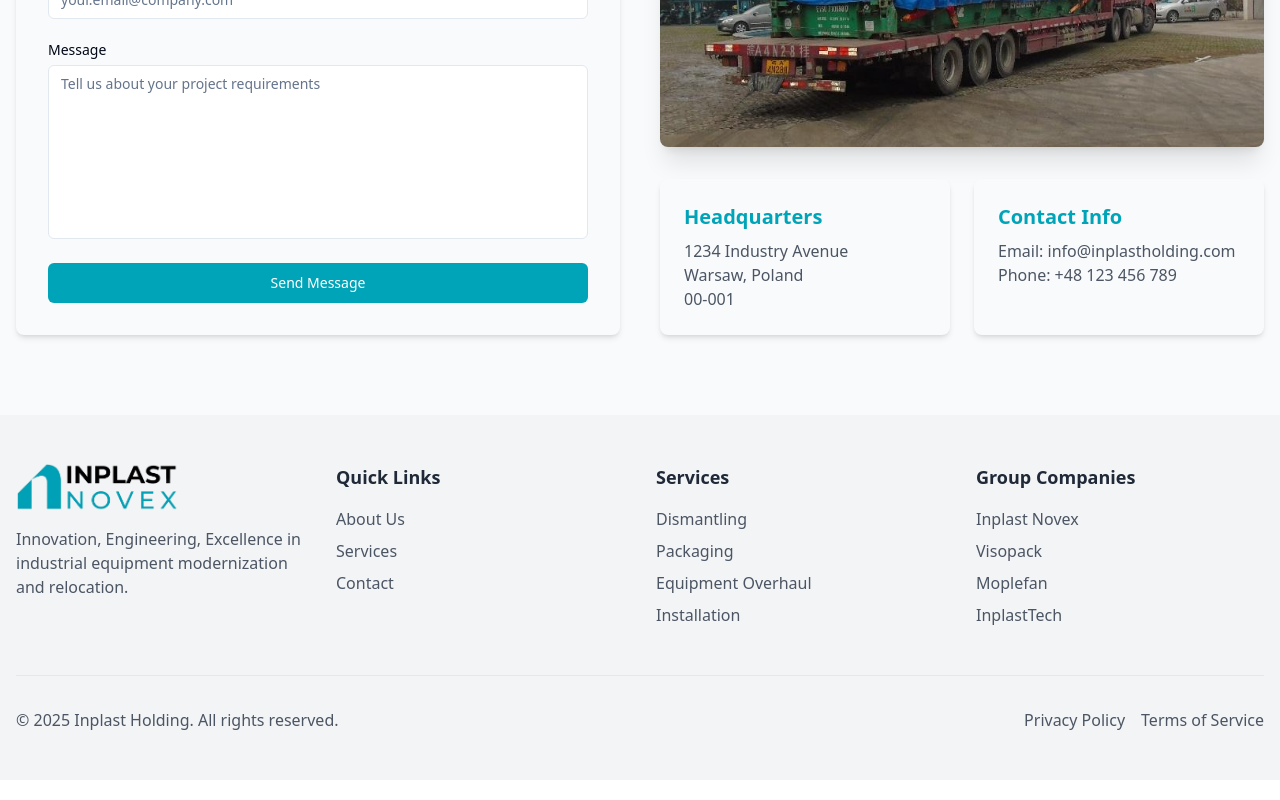
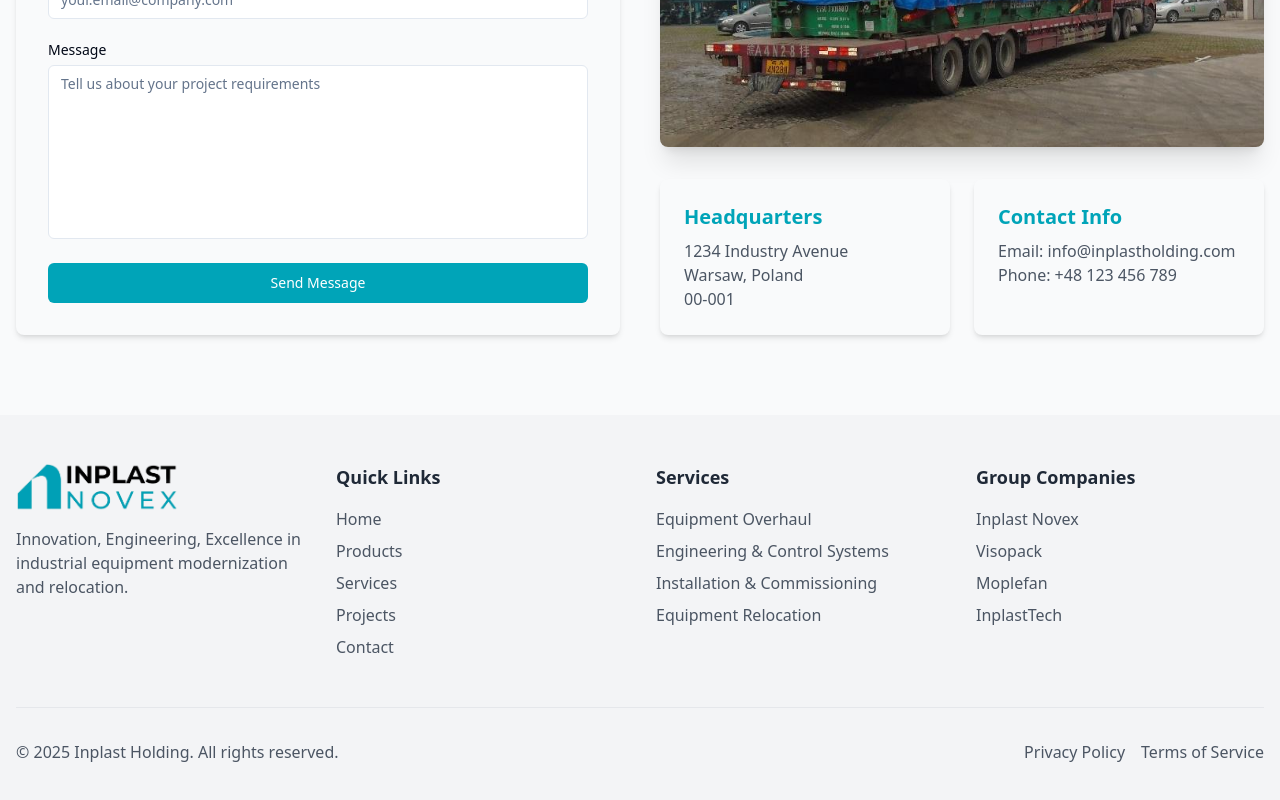
Before and after one commit to dvdktsmn/inplast-modernize-web-28, a React (Vite) app: page /contact in a window 1280 px wide. Shown: the part 477-1277 px from the top of the page. Built offline with nearby package versions, Linux system fonts and the light colour scheme.

Commit message:
Update footer links
Update the footer to include new quick links and service category links.

```diff
--- a/src/components/Footer.tsx
+++ b/src/components/Footer.tsx
@@ -1,5 +1,6 @@
 
 import React from 'react';
+import { Link } from 'react-router-dom';
 
 const Footer = () => {
   const currentYear = new Date().getFullYear();
@@ -22,19 +23,21 @@ const Footer = () => {
           <div>
             <h4 className="text-lg font-semibold text-gray-800 mb-4">Quick Links</h4>
             <ul className="space-y-2">
-              <li><a href="#about" className="text-gray-600 hover:text-inplast-teal transition-colors">About Us</a></li>
-              <li><a href="#services" className="text-gray-600 hover:text-inplast-teal transition-colors">Services</a></li>
-              <li><a href="#contact" className="text-gray-600 hover:text-inplast-teal transition-colors">Contact</a></li>
+              <li><Link to="/" className="text-gray-600 hover:text-inplast-teal transition-colors">Home</Link></li>
+              <li><Link to="/products" className="text-gray-600 hover:text-inplast-teal transition-colors">Products</Link></li>
+              <li><Link to="/services" className="text-gray-600 hover:text-inplast-teal transition-colors">Services</Link></li>
+              <li><Link to="/projects" className="text-gray-600 hover:text-inplast-teal transition-colors">Projects</Link></li>
+              <li><Link to="/contact" className="text-gray-600 hover:text-inplast-teal transition-colors">Contact</Link></li>
             </ul>
           </div>
 
           <div>
             <h4 className="text-lg font-semibold text-gray-800 mb-4">Services</h4>
             <ul className="space-y-2">
-              <li><a href="#" className="text-gray-600 hover:text-inplast-teal transition-colors">Dismantling</a></li>
-              <li><a href="#" className="text-gray-600 hover:text-inplast-teal transition-colors">Packaging</a></li>
-              <li><a href="#" className="text-gray-600 hover:text-inplast-teal transition-colors">Equipment Overhaul</a></li>
-              <li><a href="#" className="text-gray-600 hover:text-inplast-teal transition-colors">Installation</a></li>
+              <li><Link to="/services/overhaul" className="text-gray-600 hover:text-inplast-teal transition-colors">Equipment Overhaul</Link></li>
+              <li><Link to="/services/engineering" className="text-gray-600 hover:text-inplast-teal transition-colors">Engineering & Control Systems</Link></li>
+              <li><Link to="/services/installation" className="text-gray-600 hover:text-inplast-teal transition-colors">Installation & Commissioning</Link></li>
+              <li><Link to="/services/relocation" className="text-gray-600 hover:text-inplast-teal transition-colors">Equipment Relocation</Link></li>
             </ul>
           </div>
 
```
